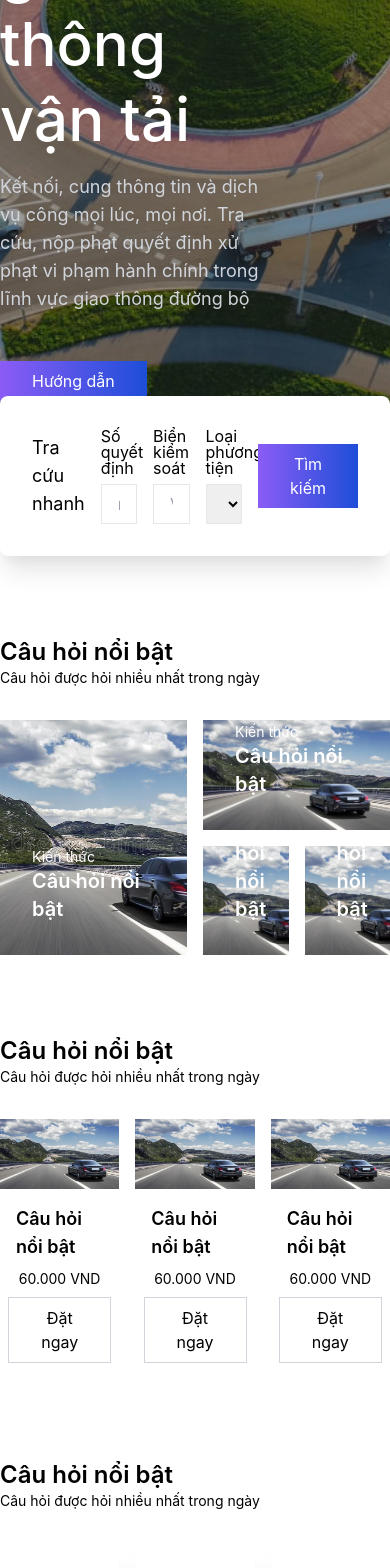
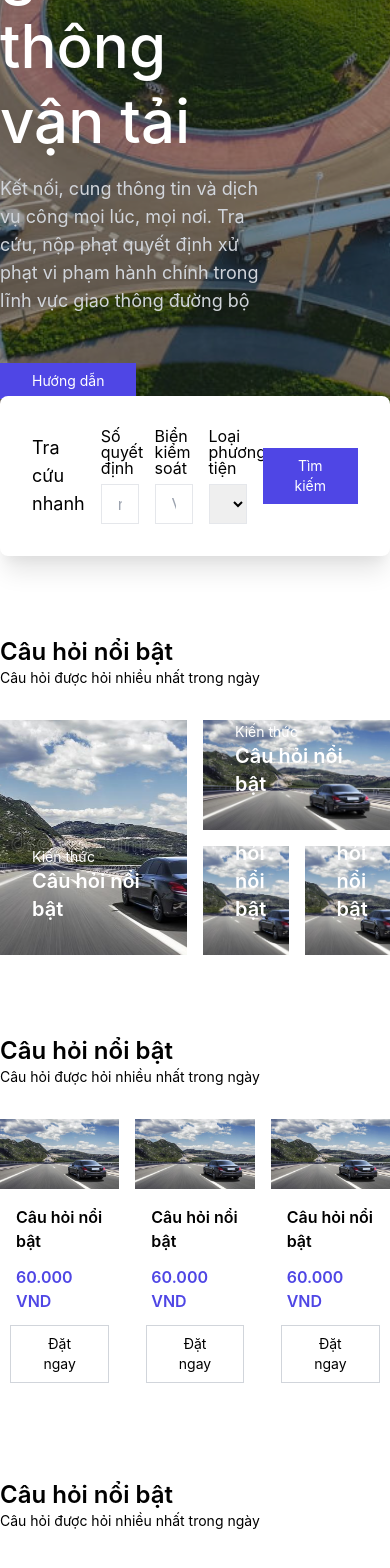
Before and after one commit to 1997808/ptit-traffic-violation-frontend, a React (Create React App) app: page / in a window 390 px wide. Shown: the part 368-1936 px from the top of the page. Built offline with nearby package versions, Linux system fonts and the light colour scheme.

Commit message:
fix style

```diff
--- a/src/components/Button/Button.js
+++ b/src/components/Button/Button.js
@@ -4,10 +4,10 @@ export const Button = ({ text }) => {
   return (
     <>
       <button
-        className="px-8 py-2 flex items-center justify-center border border-gray-300 hover:bg-gradient-to-r hover:text-white hover:border-white from-purple-500 to-blue-700"
+        className="px-8 py-2 flex items-center justify-center border border-gray-300 transition duration-300 hover:bg-indigo-700 hover:text-white hover:border-white"
         type="button"
       >
-        <p className="text-base">{text}</p>
+        <p className="text-sm lg:text-base">{text}</p>
       </button>
     </>
   );
--- a/src/components/Button/ButtonGradient.js
+++ b/src/components/Button/ButtonGradient.js
@@ -4,10 +4,10 @@ export const ButtonGradient = ({ text, type }) => {
   return (
     <>
       <button
-        className="px-8 py-2 flex items-center justify-center bg-gradient-to-r text-white from-purple-500 to-blue-700 hover:from-blue-700 hover:to-purple-500"
+        className="px-8 py-2 flex items-center justify-center bg-gradient-to-r text-white transition duration-300 bg-indigo-600 hover:bg-indigo-800"
         type={type}
       >
-        <p className="text-base">{text}</p>
+        <p className="text-sm lg:text-base">{text}</p>
       </button>
     </>
   );
--- a/src/components/ClientCard/ClientCard.js
+++ b/src/components/ClientCard/ClientCard.js
@@ -3,7 +3,7 @@ import React from "react";
 export const ClientCard = ({ name, rating, date, content, image }) => {
   return (
     <>
-      <div className="w-full h-auto shadow-xl rounded-lg p-8">
+      <div className="w-full h-auto transition duration-300 shadow-xl hover:shadow-none rounded-lg p-8">
         <div className="flex justify-between pb-4 lg:pb-8">
           <div className="flex">
             <img
--- a/src/components/CourseCard/CourseCard.js
+++ b/src/components/CourseCard/CourseCard.js
@@ -8,8 +8,10 @@ export const CourseCard = ({ title, price, image }) => {
       <div className="w-full transform transition duration-300 hover:-translate-y-3 hover:shadow-lg">
         <img className="w-full object-cover" src={image} alt="banner" />
         <div className="w-full h-full top-0 left-0 p-4 flex flex-col items-center">
-          <p className="text-lg lg:text-xl font-semibold">{title}</p>
-          <p className="text-sm py-2">{price}</p>
+          <p className="text-base lg:text-lg font-semibold">{title}</p>
+          <p className="text-base py-3 font-semibold text-indigo-600">
+            {price}
+          </p>
           <Button text={demo_button} />
         </div>
       </div>
```
